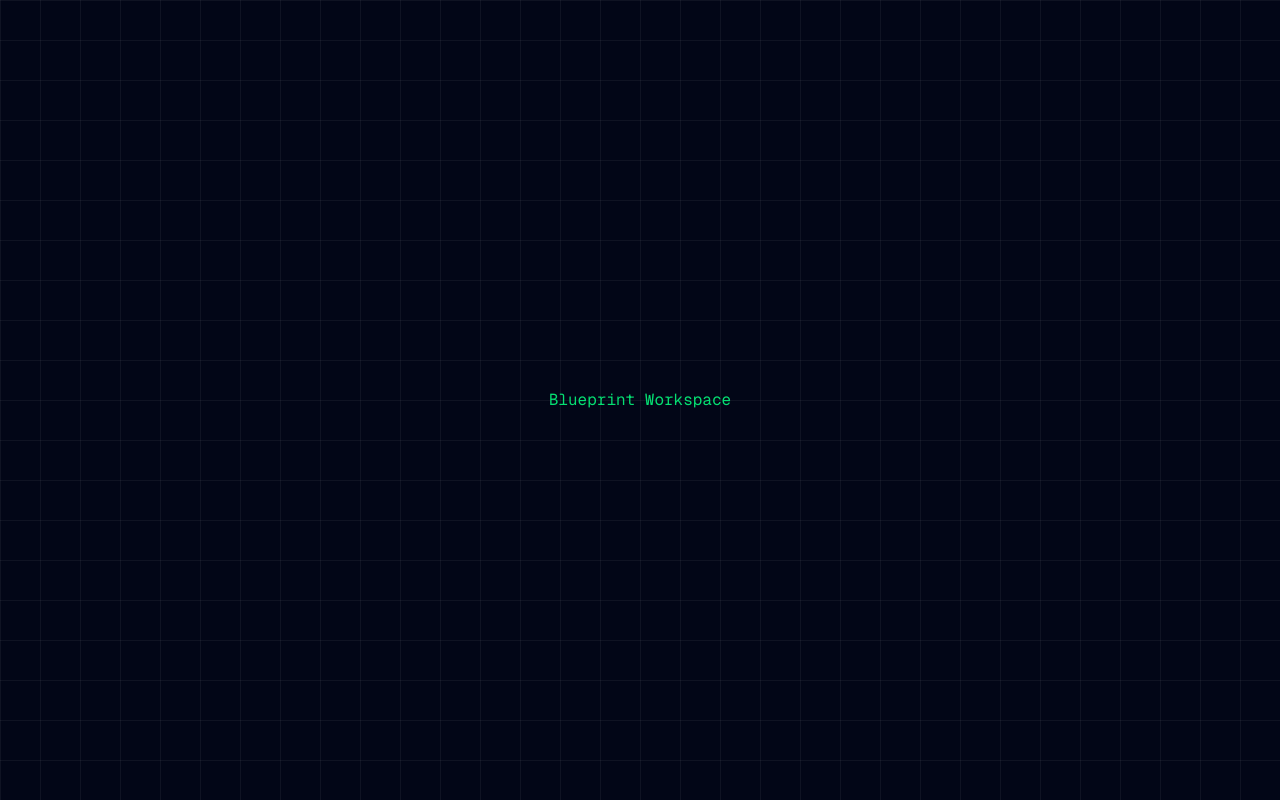
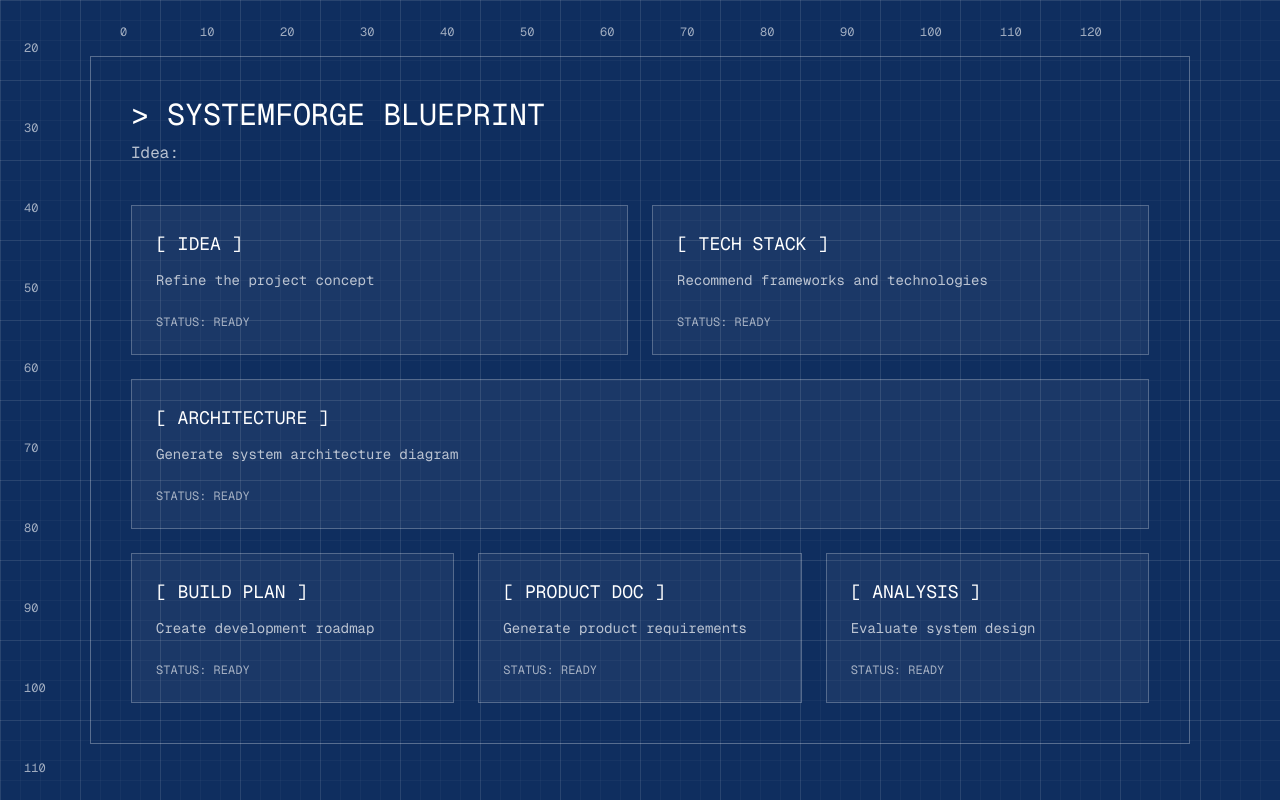
Before and after one commit to Rizanmohd030/systemforge, a Next.js app: page /blueprint in a window 1280 px wide. Built offline with nearby package versions, Linux system fonts and the light colour scheme.

Commit message:
the page changes (liker terminal)

```diff
--- a/src/app/blueprint/page.js
+++ b/src/app/blueprint/page.js
@@ -1,7 +1,177 @@
+"use client"
+
+import { useEffect, useState } from "react"
+
 export default function BlueprintPage() {
+
+  const [idea, setIdea] = useState("")
+
+  useEffect(() => {
+    const storedIdea = localStorage.getItem("systemforge_idea")
+    if (storedIdea) {
+      setIdea(storedIdea)
+    }
+  }, [])
+
   return (
-    <main className="h-screen flex items-center justify-center text-green-400 font-mono">
-      <h1>Blueprint Workspace</h1>
+    <main className="blueprint-bg h-screen overflow-hidden relative font-mono text-white flex items-center justify-center">
+      {/* TOP SCALE */}
+      <div
+        className="absolute top-6 left-0 right-0 text-xs opacity-60"
+        style={{
+          display: "grid",
+          gridTemplateColumns: "repeat(13, 80px)",
+          justifyContent: "center"
+        }}
+      >
+        <span>0</span>
+        <span>10</span>
+        <span>20</span>
+        <span>30</span>
+        <span>40</span>
+        <span>50</span>
+        <span>60</span>
+        <span>70</span>
+        <span>80</span>
+        <span>90</span>
+        <span>100</span>
+        <span>110</span>
+        <span>120</span>
+      </div>
+
+
+      {/* LEFT SCALE */}
+      <div
+        className="absolute left-6 top-0 bottom-0 text-xs opacity-60"
+        style={{
+          display: "grid",
+          gridTemplateRows: "repeat(13, 80px)",
+          alignContent: "center"
+        }}
+      >
+        <span>0</span>
+        <span>10</span>
+        <span>20</span>
+        <span>30</span>
+        <span>40</span>
+        <span>50</span>
+        <span>60</span>
+        <span>70</span>
+        <span>80</span>
+        <span>90</span>
+        <span>100</span>
+        <span>110</span>
+        <span>120</span>
+      </div>
+
+
+      {/* WORKSPACE FRAME */}
+      <div className="w-[1100px] border border-white/30 p-10">
+
+        {/* HEADER */}
+        <div className="mb-10">
+
+          <h1 className="text-3xl mb-2">
+            &gt; SYSTEMFORGE BLUEPRINT
+          </h1>
+
+          <p className="opacity-70">
+            Idea: {idea}
+          </p>
+
+        </div>
+
+
+        {/* MODULE GRID */}
+        <div className="space-y-6">
+
+          {/* TOP ROW */}
+          <div className="grid grid-cols-2 gap-6">
+
+            <ModuleCard
+              title="[ IDEA ]"
+              description="Refine the project concept"
+            />
+
+            <ModuleCard
+              title="[ TECH STACK ]"
+              description="Recommend frameworks and technologies"
+            />
+
+          </div>
+
+
+          {/* ARCHITECTURE */}
+          <ModuleCard
+            title="[ ARCHITECTURE ]"
+            description="Generate system architecture diagram"
+          />
+
+
+          {/* BOTTOM ROW */}
+          <div className="grid grid-cols-3 gap-6">
+
+            <ModuleCard
+              title="[ BUILD PLAN ]"
+              description="Create development roadmap"
+            />
+
+            <ModuleCard
+              title="[ PRODUCT DOC ]"
+              description="Generate product requirements"
+            />
+
+            <ModuleCard
+              title="[ ANALYSIS ]"
+              description="Evaluate system design"
+            />
+
+          </div>
+
+        </div>
+
+      </div>
+
     </main>
   )
 }
+
+
+
+function ModuleCard({ title, description }) {
+
+  return (
+    <div className="border border-white/25 bg-white/5 p-6">
+
+      <h2 className="mb-3 text-lg">
+        {title}
+      </h2>
+
+      <p className="text-sm opacity-70 mb-6">
+        {description}
+      </p>
+
+      <p className="text-xs opacity-60">
+        STATUS: READY
+      </p>
+
+    </div>
+  )
+}
+
+
+
+/* SMALL HORIZONTAL TICK */
+function Tick() {
+  return (
+    <div className="w-8 h-[1px] bg-white/50"></div>
+  )
+}
+
+
+/* SMALL VERTICAL TICK */
+function TickVertical() {
+  return (
+    <div className="h-8 w-[1px] bg-white/50"></div>
+  )
+}
--- a/src/app/globals.css
+++ b/src/app/globals.css
@@ -20,14 +20,151 @@
 }
 
 body {
+  background: black;
   color: #22c55e;
   font-family: monospace;
+}
+.blueprint-bg {
+  position: relative;
+  background-color: #0f2e5f;
 
-  background-color: #020617;
+  /* small grid */
+  background-image:
+    linear-gradient(rgba(255,255,255,0.08) 1px, transparent 1px),
+    linear-gradient(90deg, rgba(255,255,255,0.08) 1px, transparent 1px),
+    linear-gradient(rgba(255,255,255,0.03) 1px, transparent 1px),
+    linear-gradient(90deg, rgba(255,255,255,0.03) 1px, transparent 1px);
 
-  background-image:
-    linear-gradient(rgba(255,255,255,0.05) 1px, transparent 1px),
-    linear-gradient(90deg, rgba(255,255,255,0.05) 1px, transparent 1px);
+  /* large + small grid spacing */
+  background-size:
+    80px 80px,
+    80px 80px,
+    20px 20px,
+    20px 20px;
+}
 
-  background-size: 40px 40px;
+@keyframes terminal-blink {
+  0% {
+    opacity: 1;
+  }
+  50% {
+    opacity: 0;
+  }
+  100% {
+    opacity: 1;
+  }
 }
+
+.terminal-cursor {
+  display: inline-block;
+  width: 8px;
+  height: 16px;
+  background: #22c55e;
+  margin-left: 4px;
+  animation: terminal-blink 1s infinite;
+}
+/* TERMINAL WINDOW */
+
+.terminal-window{
+  width:720px;
+  border:1px solid rgba(34,197,94,0.3);
+  background:black;
+  position:relative;
+}
+
+/* HEADER */
+
+.terminal-header{
+  display:flex;
+  justify-content:space-between;
+  align-items:center;
+  padding:6px 12px;
+  border-bottom:1px solid rgba(34,197,94,0.3);
+}
+
+.terminal-buttons{
+  display:flex;
+  gap:6px;
+}
+
+.btn{
+  width:10px;
+  height:10px;
+  border-radius:50%;
+}
+
+.red{background:#ef4444;}
+.yellow{background:#eab308;}
+.green{background:#22c55e;}
+
+.terminal-title{
+  font-size:12px;
+  opacity:0.7;
+}
+
+
+/* BODY */
+
+.terminal-body{
+  padding:20px;
+  line-height:1.6;
+}
+
+
+/* INPUT LINE */
+
+.terminal-input-line{
+  display:flex;
+  align-items:center;
+  margin-top:10px;
+}
+
+.prompt{
+  margin-right:6px;
+}
+
+
+/* INPUT */
+
+.terminal-input{
+  background:transparent;
+  border:none;
+  outline:none;
+  color:#22c55e;
+  caret-color:transparent;
+  font-family:inherit;
+}
+
+
+/* CURSOR */
+
+@keyframes terminalBlink{
+  0%{opacity:1;}
+  50%{opacity:0;}
+  100%{opacity:1;}
+}
+
+.terminal-cursor{
+  width:10px;
+  height:18px;
+  background:#22c55e;
+  margin-left:2px;
+  animation:terminalBlink 1s steps(2,start) infinite;
+}
+
+
+/* SCANLINES */
+
+.terminal-window::after{
+  content:"";
+  position:absolute;
+  inset:0;
+  background:repeating-linear-gradient(
+    to bottom,
+    rgba(0,0,0,0.25),
+    rgba(0,0,0,0.25) 1px,
+    transparent 1px,
+    transparent 3px
+  );
+  pointer-events:none;
+}
--- a/src/app/page.js
+++ b/src/app/page.js
@@ -1,47 +1,173 @@
 "use client"
 
-import { useState } from "react"
+import { useState, useEffect } from "react"
 import { useRouter } from "next/navigation"
 
 export default function Home() {
 
-  const [idea, setIdea] = useState("")
   const router = useRouter()
 
-  const handleKeyDown = (event) => {
-    if (event.key === "Enter") {
-      localStorage.setItem("systemforge_idea", idea)
-      router.push("/blueprint")
+  const bootLines = [
+    "> INITIALIZING SYSTEMFORGE...",
+    "> LOADING AI MODULES...",
+    "> CONNECTING BLUEPRINT ENGINE...",
+    "> SYSTEM READY"
+  ]
+
+  const [lines, setLines] = useState([])
+  const [currentLine, setCurrentLine] = useState("")
+  const [bootIndex, setBootIndex] = useState(0)
+  const [charIndex, setCharIndex] = useState(0)
+
+  const [bootComplete, setBootComplete] = useState(false)
+  const [idea, setIdea] = useState("")
+
+
+
+  /* ---------------------------
+     TERMINAL BOOT TYPING
+  --------------------------- */
+
+  useEffect(() => {
+
+    if (bootIndex >= bootLines.length) {
+      setBootComplete(true)
+      return
     }
-  }
+
+    if (charIndex < bootLines[bootIndex].length) {
+
+      const timeout = setTimeout(() => {
+
+        setCurrentLine(prev =>
+          prev + bootLines[bootIndex][charIndex]
+        )
+
+        setCharIndex(prev => prev + 1)
+
+      }, 30)
+
+      return () => clearTimeout(timeout)
+
+    } else {
+
+      const timeout = setTimeout(() => {
+
+        setLines(prev => [...prev, currentLine])
+        setCurrentLine("")
+        setCharIndex(0)
+        setBootIndex(prev => prev + 1)
+
+      }, 200)
+
+      return () => clearTimeout(timeout)
+
+    }
+
+  }, [charIndex, bootIndex])
+
+
+
+  /* ---------------------------
+     TERMINAL INPUT
+  --------------------------- */
+
+  useEffect(() => {
+
+    const handleKey = (e) => {
+
+      if (!bootComplete) return
+
+      if (e.key === "Enter") {
+
+        if (idea.trim() !== "") {
+
+          localStorage.setItem("systemforge_idea", idea)
+
+          router.push("/blueprint")
+
+        }
+
+      }
+
+      else if (e.key === "Backspace") {
+
+        setIdea(prev => prev.slice(0, -1))
+
+      }
+
+      else if (e.key.length === 1) {
+
+        setIdea(prev => prev + e.key)
+
+      }
+
+    }
+
+    window.addEventListener("keydown", handleKey)
+
+    return () => window.removeEventListener("keydown", handleKey)
+
+  }, [idea, bootComplete])
+
+
 
   return (
-    <main className="h-screen flex items-center justify-center bg-black text-green-400 font-mono">
 
-      <div className="w-[700px]">
+    <main className="h-screen bg-black flex items-center justify-center font-mono text-green-400">
 
-        <h1 className="text-3xl mb-6">
-          &gt; SYSTEMFORGE INITIALIZED
-        </h1>
+      <div className="terminal-window">
 
-        <p className="mb-4">
-          &gt; Describe the system you want to build
-        </p>
+        {/* HEADER */}
+        <div className="terminal-header">
 
-        <div className="flex gap-2">
+          <div className="terminal-buttons">
+            <span className="btn red"></span>
+            <span className="btn yellow"></span>
+            <span className="btn green"></span>
+          </div>
 
-          <span>user@systemforge:</span>
+          <span className="terminal-title">bash</span>
 
-          <input type="text"  value={idea}
-            onChange={(e) => setIdea(e.target.value)}
-            onKeyDown={handleKeyDown}
-            className="bg-transparent outline-none flex-1"
-          />
+        </div>
+
+
+
+        {/* BODY */}
+        <div className="terminal-body">
+
+          {lines.map((line, i) => (
+            <p key={i}>{line}</p>
+          ))}
+
+          {currentLine && <p>{currentLine}</p>}
+
+
+
+          {bootComplete && (
+
+            <div className="terminal-input-line">
+
+              <span className="prompt">
+                user@systemforge:
+              </span>
+
+              <span className="terminal-text">
+                {idea}
+              </span>
+
+              <span className="terminal-cursor"></span>
+
+            </div>
+
+          )}
 
         </div>
 
       </div>
 
     </main>
+
   )
+
 }
```
